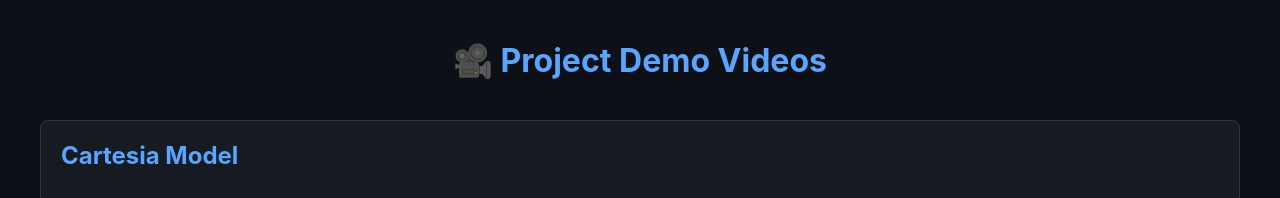
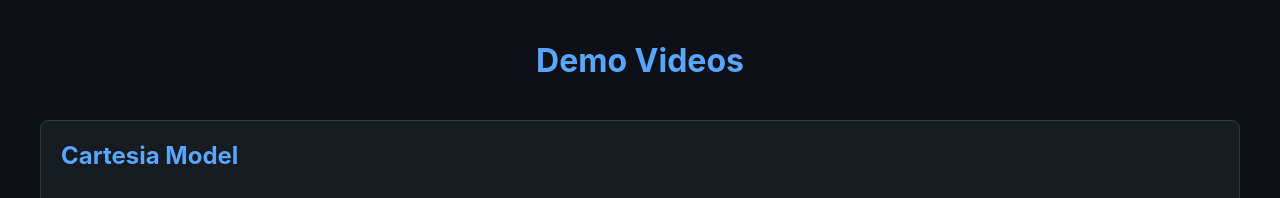
Before and after one commit to atharv-ship-it/VoiceAgent-vids, a plain HTML site: page index.html in a window 1280 px wide. Shown: the top 198 px of the page. Drawn offline with Linux system fonts and the light colour scheme.

Commit message:
small change

```diff
--- a/index.html
+++ b/index.html
@@ -40,7 +40,7 @@
     </style>
 </head>
 <body>
-    <h1>🎥 Project Demo Videos</h1>
+    <h1>Demo Videos</h1>
 
     <div class="video-section">
         <h2>Cartesia Model</h2>
```
